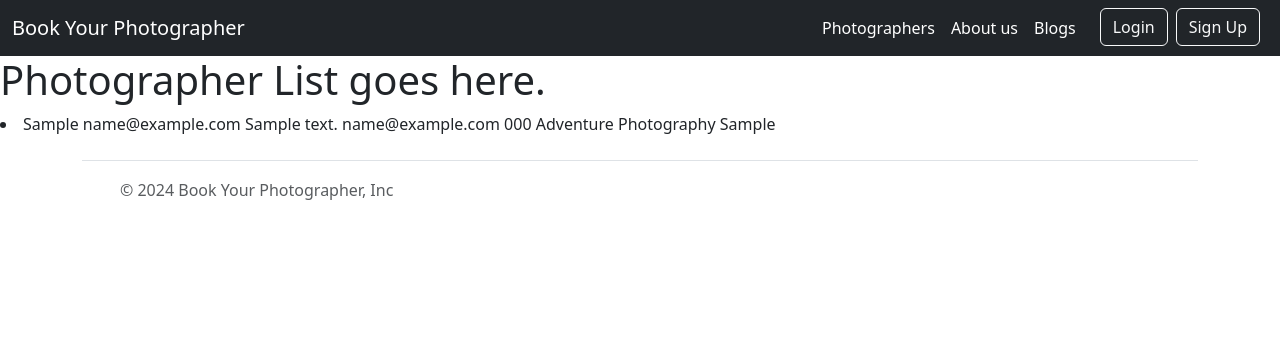
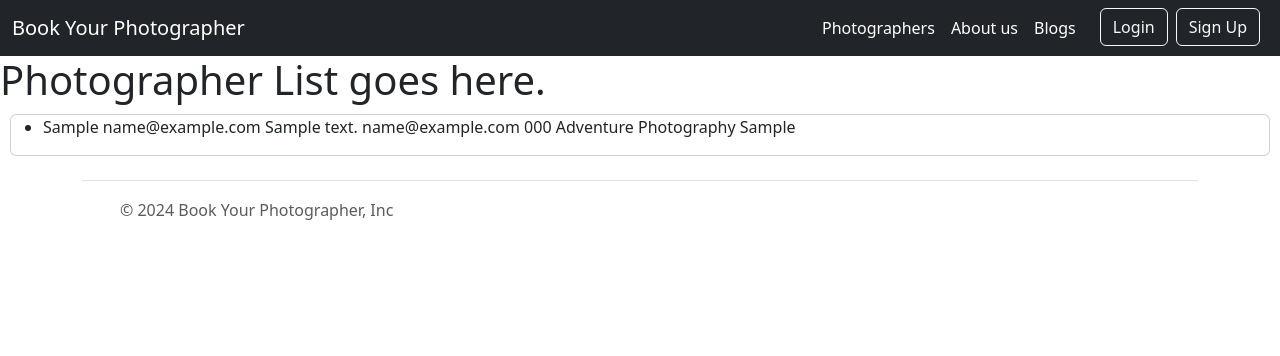
Before and after one commit to 21abhaya/byp, a Django app: page /photographers/ in a window 1280 px wide. Shown: the top 356 px of the page. Run offline with Django 5.2, Linux system fonts and the light colour scheme; tables that the repository leaves empty hold one stand-in row (values such as "Sample post").

Commit message:
working: layout for photographer lists

```diff
--- a/photographer/templates/photographer/photographer_list.html
+++ b/photographer/templates/photographer/photographer_list.html
@@ -6,7 +6,11 @@
 <h1>Photographer List goes here.</h1>
 
 {% for photographer in object_list %}
-    <li>{{photographer.first_name}} {{photographer.email}} {{photographer.description}} {{photographer.email}} {{photographer.phone_no}} {{photographer.category}} {{photographer.rating}} {{photographer.rate}}</li>
+<div class="card" style="display: grid; grid-template-columns: (3, 1fr); grid-gap: 10px; margin: 10px;">
+    <ul>
+        <li>{{photographer.first_name}} {{photographer.email}} {{photographer.description}} {{photographer.email}} {{photographer.phone_no}} {{photographer.category}} {{photographer.rating}} {{photographer.rate}}</li>
+    </ul>
+</div>
 {% endfor %}
 
 {% endblock %}
```
